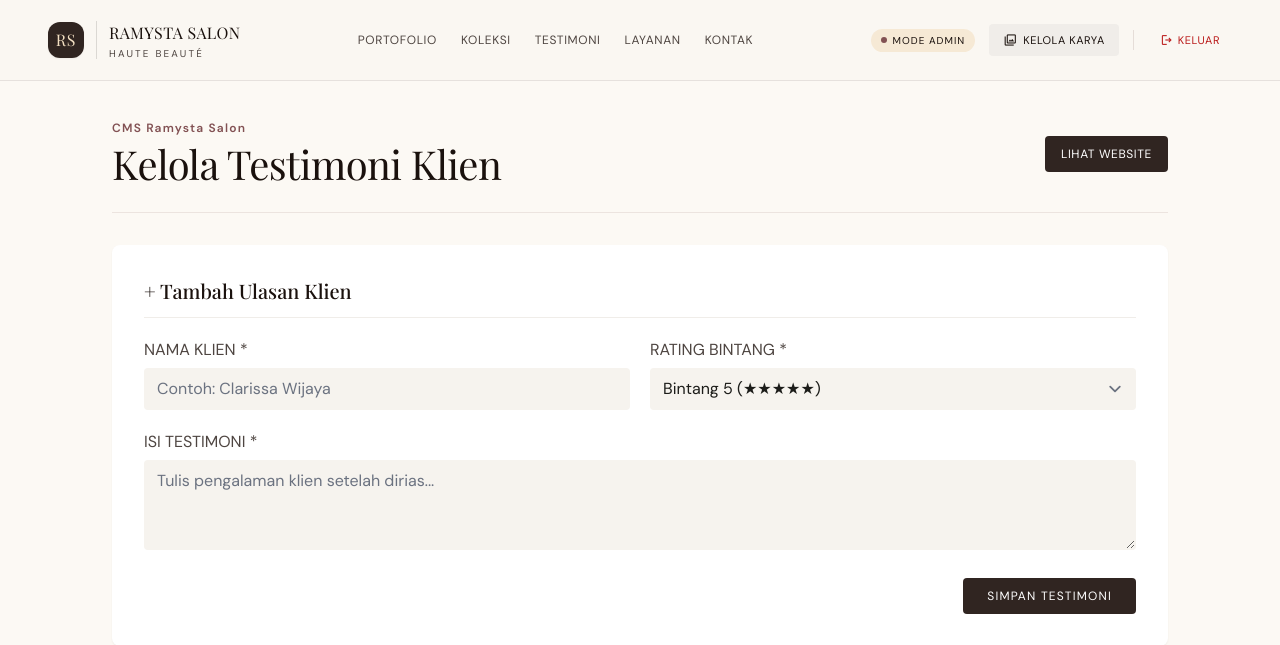
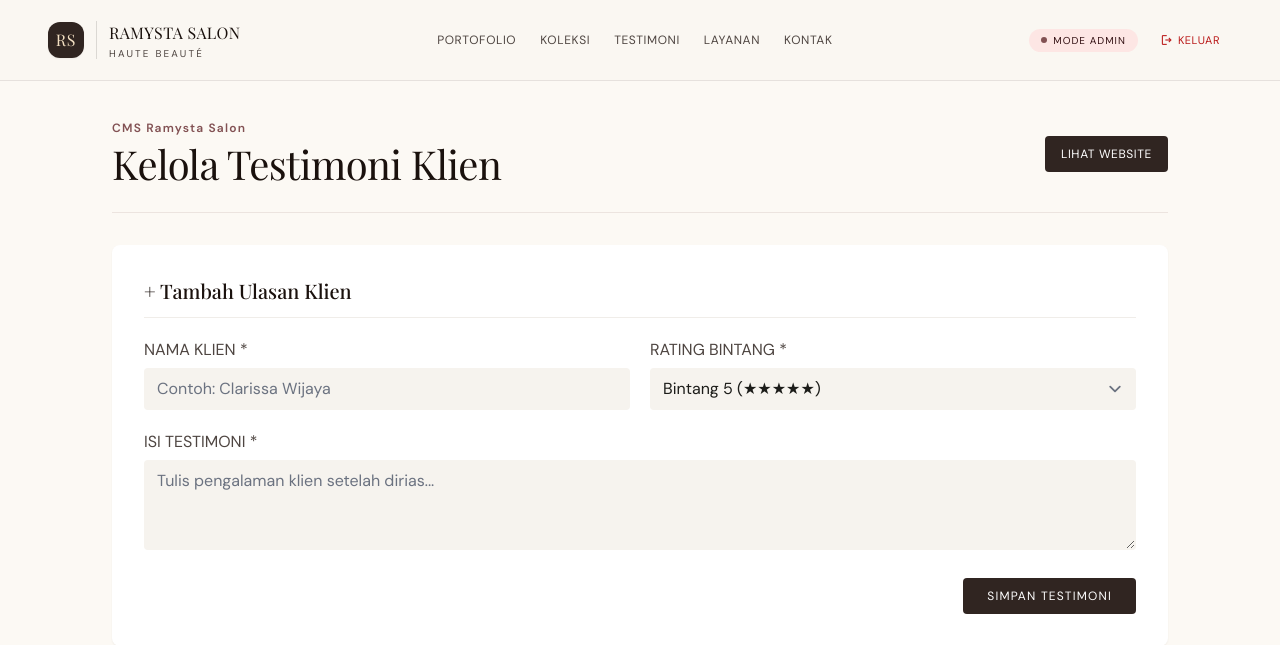
Before and after one commit to farhansusanto0506/Aramysta-Salon, a Laravel app: page /admin/testimonials in a window 1280 px wide. Shown: the top 645 px of the page. Run offline with Laravel 12, Linux system fonts and the light colour scheme; a user stored in the database is signed in; data comes from the database, SQL or seed files in the repository; data that the repository does not hold is empty; some libraries are stand-ins or nearby versions; some web fonts are replaced.

Commit message:
Merapikan tombol khusus admin

```diff
--- a/resources/views/admin/testimonials/index.blade.php
+++ b/resources/views/admin/testimonials/index.blade.php
@@ -10,7 +10,7 @@
             <h1 class="font-headline-lg text-headline-lg text-primary">Kelola Testimoni Klien</h1>
         </div>
         <div class="flex items-center gap-3">
-            <a href="{{ route('portfolio.index') }}#testimoni-section" target="_blank" class="px-4 py-2.5 rounded-lg bg-primary-container text-on-primary font-label-md text-xs uppercase tracking-wider hover:bg-secondary transition-colors">Lihat Website</a>
+           <a href="{{ route('portfolio.index') }}" target="_blank" class="px-4 py-2.5 rounded-lg bg-primary-container text-on-primary font-label-md text-xs uppercase tracking-wider hover:bg-secondary transition-colors">Lihat Website</a>
         </div>
     </div>
 
--- a/resources/views/components/navbar.blade.php
+++ b/resources/views/components/navbar.blade.php
@@ -47,43 +47,20 @@
         <!-- 3. Action Buttons (Kanan) -->
         <div class="flex items-center gap-2.5 shrink-0">
             @auth
-                <!-- Badge Status Admin -->
                 <span
-                    class="hidden sm:inline-flex items-center gap-1.5 px-2.5 py-1 rounded-full bg-tertiary-fixed/60 text-primary font-label-sm text-[10px] uppercase tracking-widest mr-1">
+                    class="hidden md:inline-flex items-center gap-1.5 px-3 py-1 rounded-full bg-secondary-fixed/60 text-on-secondary-fixed font-label-sm text-[10px] uppercase tracking-widest">
                     <span class="w-1.5 h-1.5 rounded-full bg-secondary"></span>
                     Mode Admin
                 </span>
 
-                <!-- Tombol Kelola Karya -->
-                <a href="{{ route('admin.portfolios.index') }}"
-                    class="inline-flex items-center gap-1.5 px-3.5 py-2 rounded-lg font-label-sm uppercase tracking-wider text-[11px] transition-all {{ request()->routeIs('admin.portfolios.*') ? 'bg-primary-container text-on-primary shadow-sm' : 'bg-surface-container text-primary hover:bg-surface-container-high' }}">
-                    <span class="material-symbols-outlined text-sm leading-none">photo_library</span>
-                    <span>Kelola Karya</span>
-                </a>
-
-                <!-- Pembatas Vertikal -->
-                <div class="h-5 w-px bg-outline-variant/50 mx-1"></div>
-
-                <!-- Tombol Logout -->
-                <form action="{{ route('logout') }}" method="POST" class="m-0">
+                <form action="{{ route('logout') }}" method="POST" class="inline">
                     @csrf
                     <button type="submit"
-                        class="inline-flex items-center gap-1 px-3 py-2 rounded-lg font-label-sm uppercase tracking-wider text-[11px] text-error hover:bg-error-container/40 transition-colors cursor-pointer">
+                        class="inline-flex items-center gap-1 px-3 py-2 rounded-lg text-error hover:bg-error-container/40 font-label-sm uppercase tracking-wider text-[11px] transition-colors">
                         <span class="material-symbols-outlined text-sm leading-none">logout</span>
                         <span>Keluar</span>
                     </button>
                 </form>
-            @else
-                <!-- Mode Pengunjung -->
-                <a href="{{ route('login') }}"
-                    class="inline-flex items-center gap-1.5 px-3.5 py-2 rounded-lg font-label-md uppercase tracking-wider text-xs text-on-surface-variant hover:text-primary hover:bg-surface-container-low transition-colors">
-                    <span class="material-symbols-outlined text-base leading-none">lock</span>
-                    <span>Admin</span>
-                </a>
-                <a href="#"
-                    class="inline-flex items-center justify-center font-label-md uppercase tracking-[0.12em] bg-primary-container text-on-primary px-5 py-2.5 rounded-lg text-xs hover:bg-secondary transition-colors shadow-sm">
-                    Reservasi
-                </a>
             @endauth
         </div>
 
```
Also changed, not shown: resources/views/portfolio/partials/filter-bar.blade.php (+8 -1 lines), resources/views/portfolio/partials/testimonials.blade.php (+13 -3 lines).
